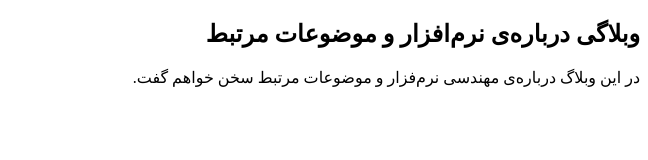
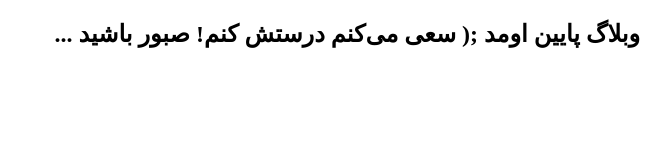
Before and after one commit to reganto/reganto.github.io, a plain HTML site: page index.html in a window 1280 px wide. Shown: the whole page, without its empty margins (632-1280 px from the left). Drawn offline with Linux system fonts and the light colour scheme.

Commit message:
Update index.html

```diff
--- a/index.html
+++ b/index.html
@@ -8,10 +8,7 @@
 </head>
 <body dir="rtl">
     <div>
-        <h2>وبلاگی درباره‌ی نرم‌افزار و موضوعات مرتبط</h2>
-        <p>
-            در این وبلاگ درباره‌ی مهندسی نرم‌فزار و موضوعات مرتبط سخن خواهم گفت.
-        </p>
+        <h2>وبلاگ پایین اومد ;( سعی می‌کنم درستش کنم! صبور باشید ...</h2>
     </div>
 </body>
 </html>
```
